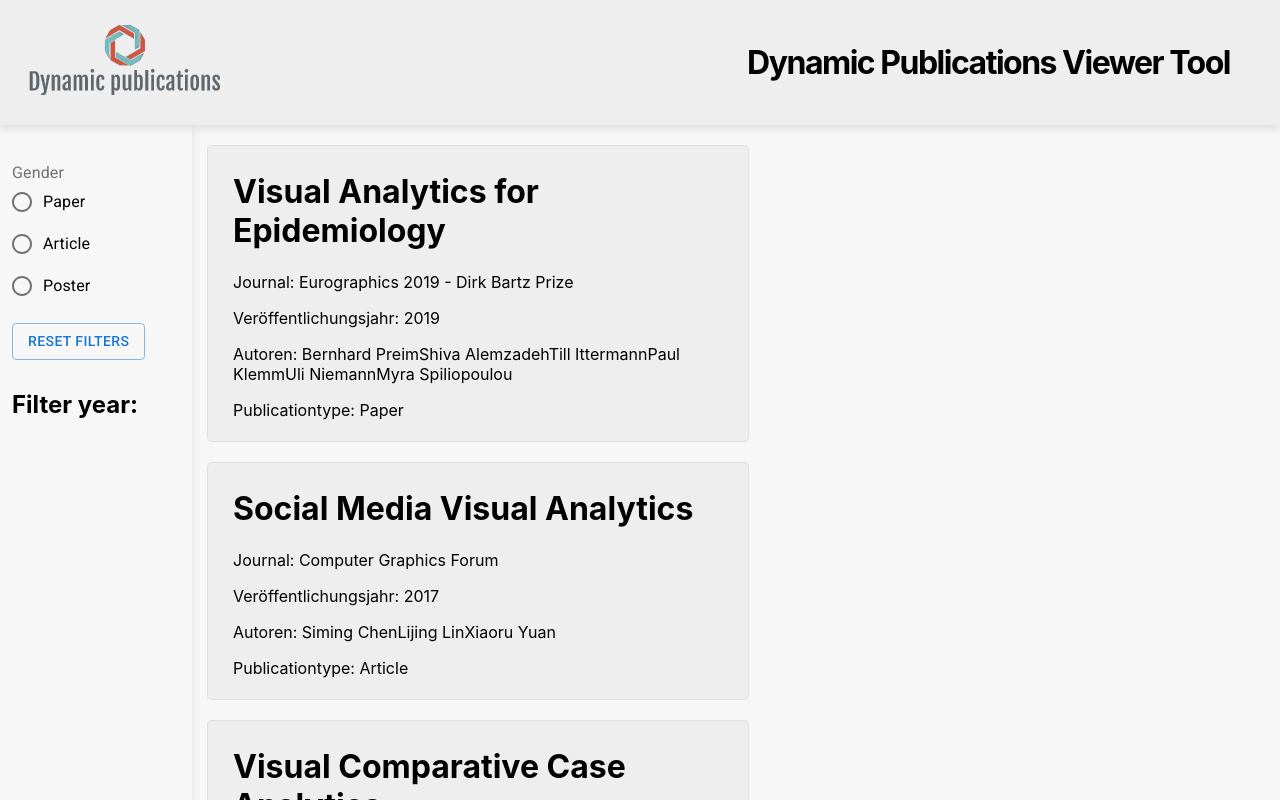
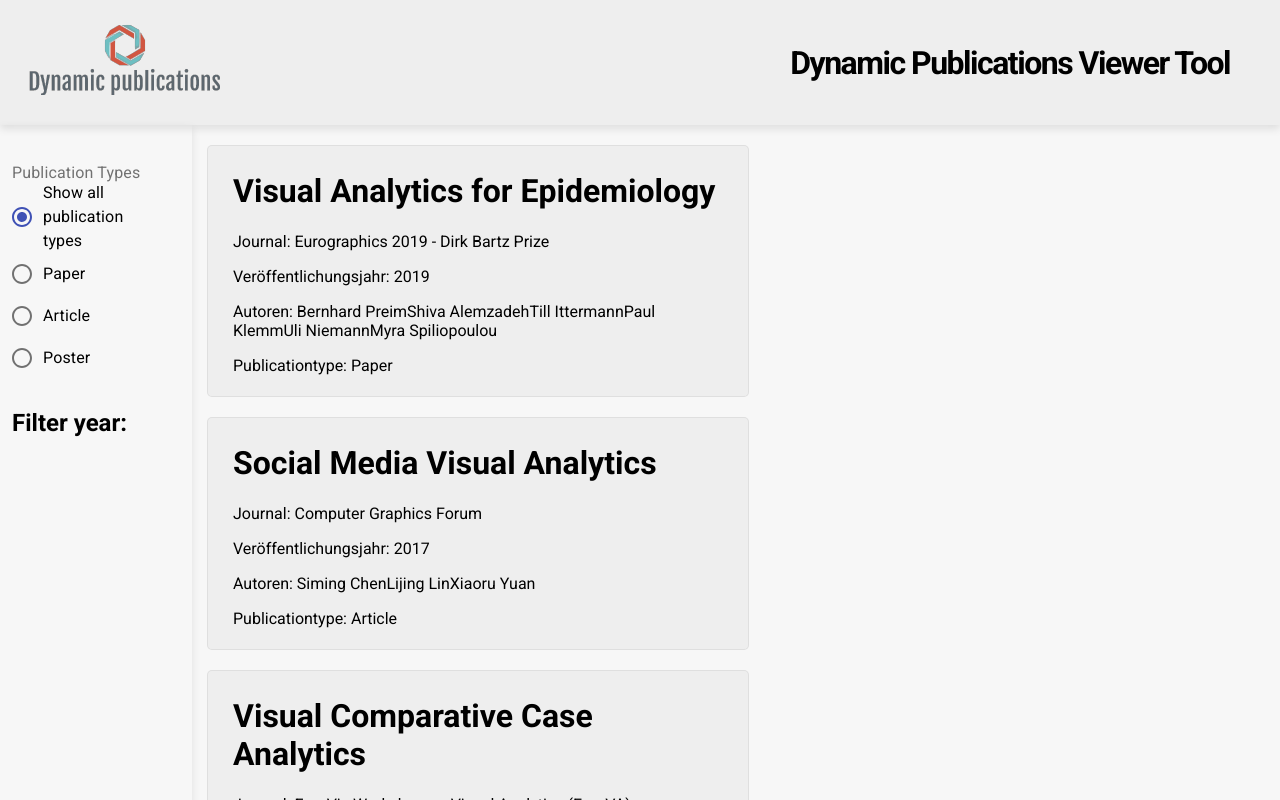
Before and after one commit to Niclay/WebUI_Project, a React (Create React App) app: page / in a window 1280 px wide. Shown: the top 800 px of the page. Built offline with nearby package versions, Linux system fonts and the light colour scheme.

Commit message:
updated radiobuttons
added show all functionality and correct labeling

```diff
--- a/src/atoms.js
+++ b/src/atoms.js
@@ -2,5 +2,5 @@ import { atom } from 'recoil'
 
 export const typeState = atom({
     key: 'typeState',
-    default: null,
+    default: "",
   });
--- a/src/components/Objects.js
+++ b/src/components/Objects.js
@@ -7,7 +7,7 @@ import { typeState } from '../atoms'
 export default function Objects() {
 
 const [type, setType] = useRecoilState(typeState);
-const filteredcards = (type ? Data.filter(date => date.hasOwnProperty("type") && date.type[0] === type).map(item => <Card {...item}/>) : Data.map(item => <Card {...item}/>))
+const filteredcards = (type !== "" ? Data.filter(date => date.hasOwnProperty("type") && date.type[0] === type).map(item => <Card {...item}/>) : Data.map(item => <Card {...item}/>))
 console.log(type)
 return (
     <div className="objects--Wrapper">
--- a/src/components/Typefilter.js
+++ b/src/components/Typefilter.js
@@ -10,29 +10,33 @@ import * as Mui from '@material-ui/core';
 
 
 export default function Typefilter(props) {
+    const [type, setTypes] = useRecoilState(typeState);
     const typeSet = new Set()
     for (let i = 0; i < Data.length; i++) {
         if (Data[i].hasOwnProperty("type")) {
             typeSet.add(Data[i].type[0])
         }
     }
+
     const typefilter = [...typeSet].map(item => <Typefilters type={item} />)
-    const [type, setTypes] = useRecoilState(typeState);
+
 
 
     return (
         <div className="filterwrap">
             <Mui.FormControl>
-                <Mui.FormLabel id="demo-radio-buttons-group-label">Gender</Mui.FormLabel>
+                <Mui.FormLabel id="demo-radio-buttons-group-label">Publication Types</Mui.FormLabel>
                 <Mui.RadioGroup
                     aria-labelledby="demo-radio-buttons-group-label"
-                    defaultValue="female"
+                    defaultValue="reset"
                     name="radio-buttons-group"
                 >
+                    <Mui.FormControlLabel value="reset" control={<Mui.Radio color="primary" onClick={() => setTypes("")}/>} label="Show all publication types" />
                     {typefilter}
                 </Mui.RadioGroup>
             </Mui.FormControl>
-            <p><Button variant="outlined" onClick={() => setTypes("")}>Reset filters</Button></p>
+
+
         </div>
     )
 }
--- a/src/components/Typefilters.js
+++ b/src/components/Typefilters.js
@@ -2,15 +2,15 @@ import React from "react"
 import {useRecoilState} from 'recoil';
 import { typeState } from '../atoms'
 import * as Mui from '@material-ui/core';
-import Checkbox from '@mui/material/Checkbox'
+
 
 
 
 export default function Typefilters(props) {
     const [type, setTypes] = useRecoilState(typeState);
+
     return (
-        <Mui.FormControlLabel value={props.type} control={<Mui.Radio onClick={() => setTypes(props.type)}/>} label={props.type} />
-
+        <Mui.FormControlLabel value={props.type} control={<Mui.Radio color="primary" onClick={() => setTypes(props.type)}/>} label={props.type} />
     )
 
 }
--- a/src/index.css
+++ b/src/index.css
@@ -1,8 +1,6 @@
 body {
   margin: 0;
-  font-family: -apple-system, BlinkMacSystemFont, 'Segoe UI', 'Roboto', 'Oxygen',
-    'Ubuntu', 'Cantarell', 'Fira Sans', 'Droid Sans', 'Helvetica Neue',
-    sans-serif;
+  font-family: Roboto;
   -webkit-font-smoothing: antialiased;
   -moz-osx-font-smoothing: grayscale;
   background-color: #f7f7f7;
```
